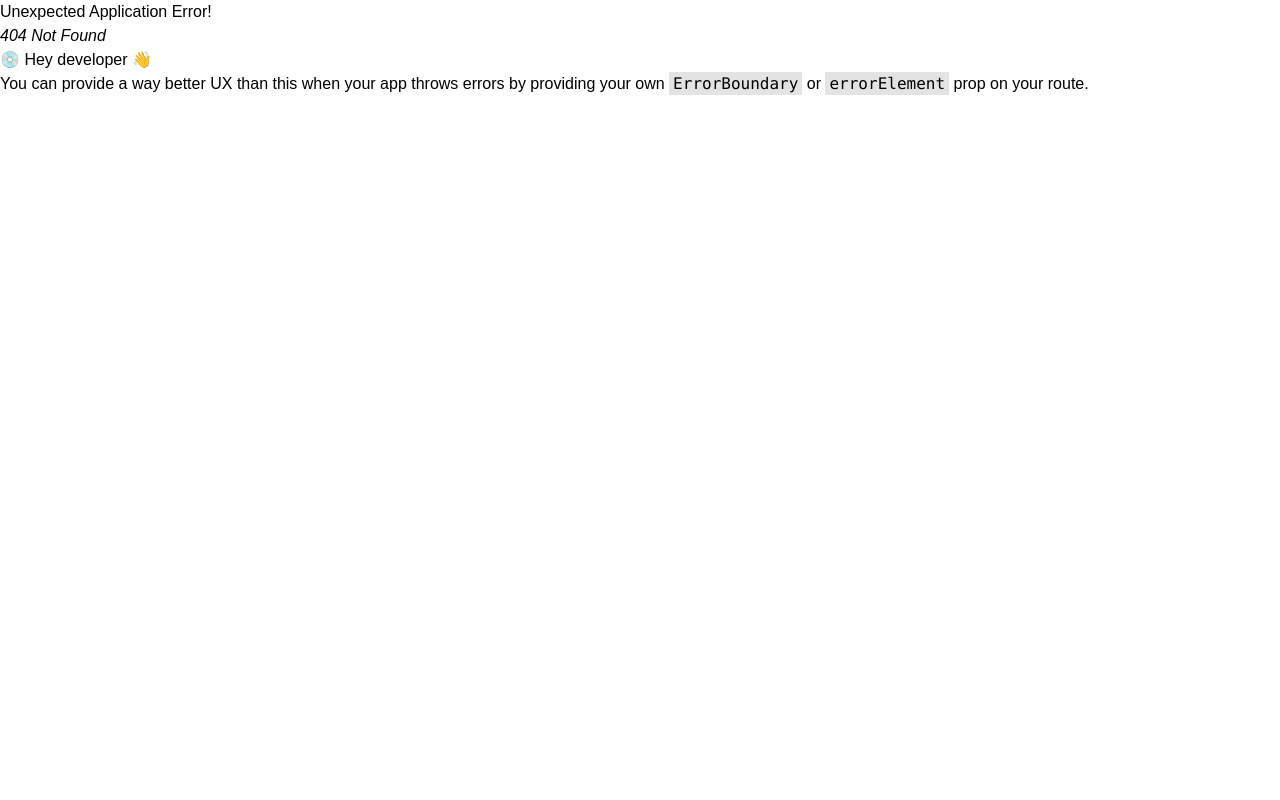
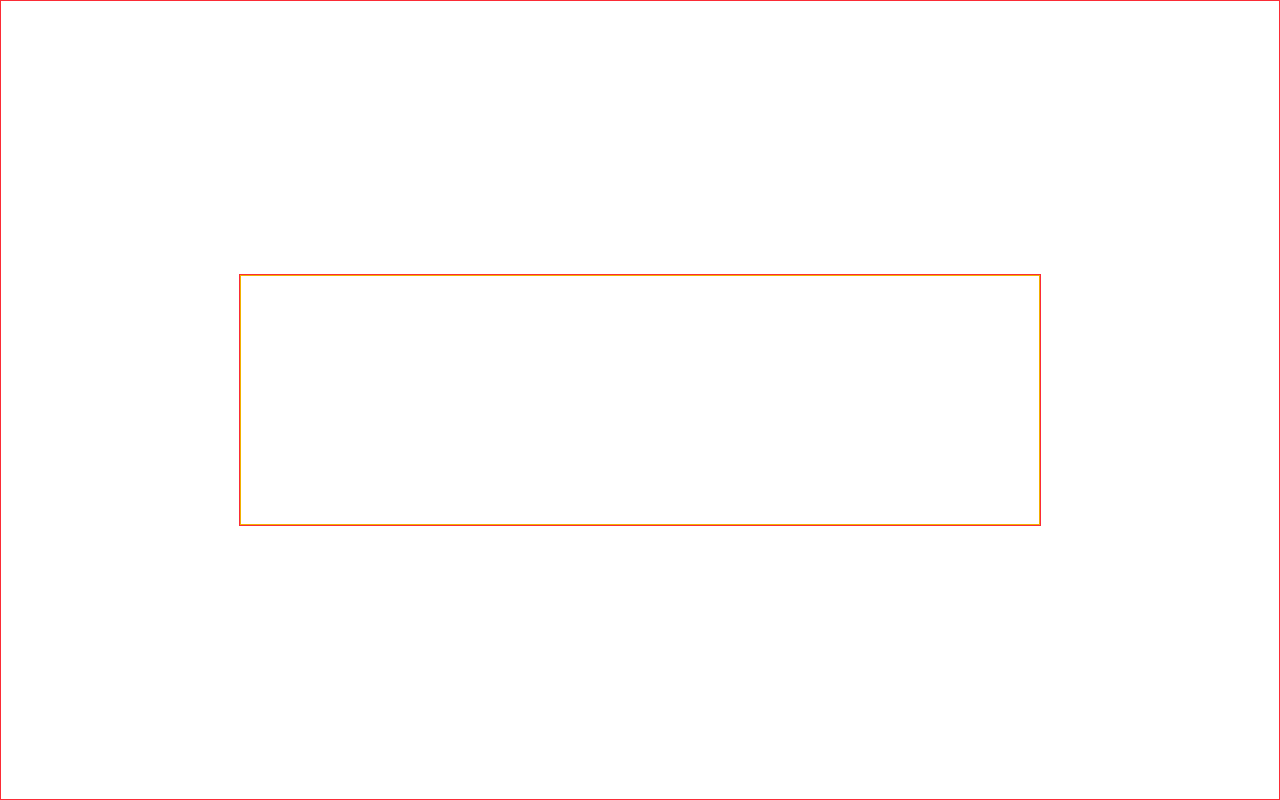
Before and after one commit to jevaughnvick/abcfs, a React (Vite) app: page /game in a window 1280 px wide. Before the commit this address had no page. Built offline with nearby package versions, Linux system fonts and the light colour scheme.

Commit message:
start working on game page

```diff
--- a/src/components/App.jsx
+++ b/src/components/App.jsx
@@ -1,5 +1,6 @@
 import { createBrowserRouter, RouterProvider } from "react-router-dom";
 import Home from "../pages/Home";
+import Game from "../pages/Game";
 import Layout from "./Layout";
 
 
@@ -11,7 +12,7 @@ const router = createBrowserRouter([
         // errorElement: <NotFound />,
         children: [
             {index: true, element: <Home />},
-            // {path: "/game", element: <Shop />},
+            {path: "/game", element: <Game />},
         ]
     }
 ]);
--- /dev/null
+++ b/src/pages/Game.jsx
@@ -0,0 +1,16 @@
+export default function Game(){
+
+    return (
+
+        <>
+        <div id="game" className="border border-red-500 h-full flex justify-center items-center">
+            <div id="letters" className="border border-red-500">
+                <div className="border border-yellow-500 w-[800px] h-[250px] flex justify-between bottom">
+                    <div className=""></div>
+                    <div></div>
+                </div>
+            </div>
+        </div>
+        </>
+    )
+}
```
